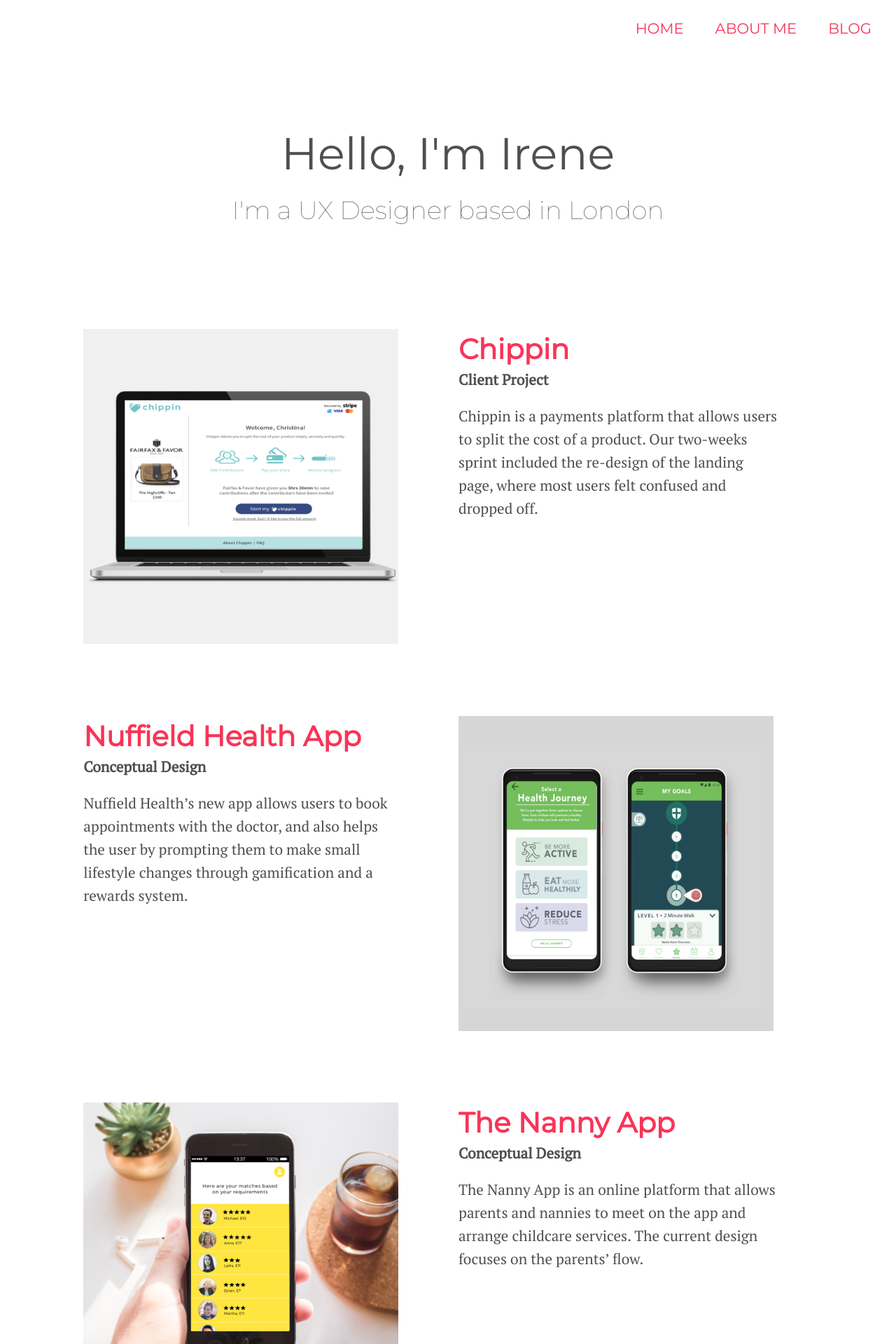
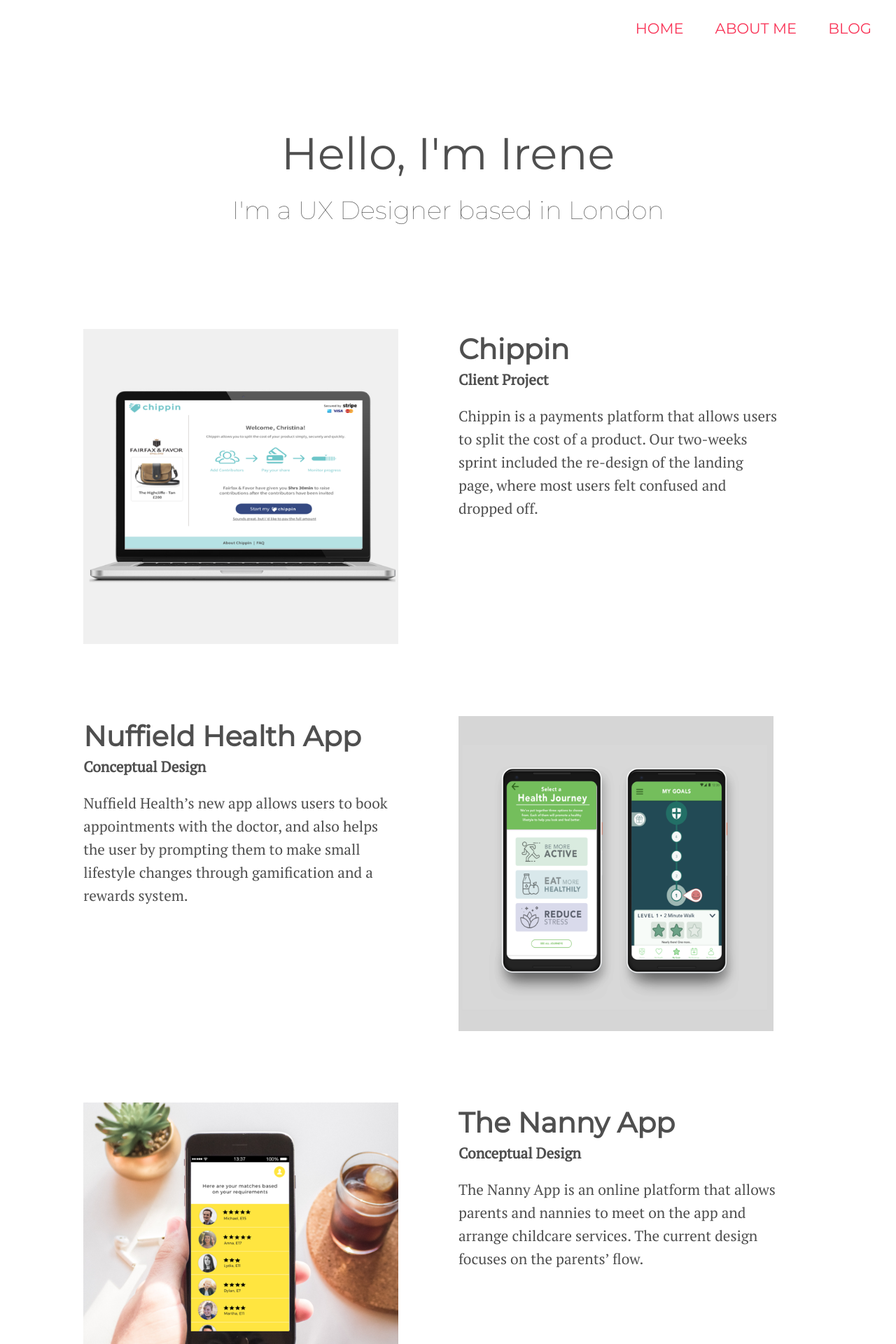
Before and after one commit to irenealgi/irenealegre.com, a Jekyll site: the page built from index.html, in a window 1280 px wide. Shown: the top 1920 px of the page at 70% size. Built offline with Jekyll 4.4.1, drawn with Linux system fonts in a browser that asks for light colours.

Commit message:
Links color and hover
Former-commit-id: bd9587fe68c70955cc7ec35394e49cb0a0db2dff

```diff
--- a/_includes/head.html
+++ b/_includes/head.html
@@ -9,7 +9,7 @@
   <link href="https://fonts.googleapis.com/css?family=PT+Serif" rel="stylesheet">
   <link href="https://cdnjs.cloudflare.com/ajax/libs/normalize/7.0.0/normalize.min.css" rel="stylesheet">
 
+  <link rel="stylesheet" href="css/bootstrap.min.css">
   <link rel="stylesheet" href="css/main.css">
-  <link rel="stylesheet" href="css/bootstrap.min.css">
   <link rel="shortcut icon" href="images/favicon.png" type="image/x-icon">
 </head>
--- a/css/main.scss
+++ b/css/main.scss
@@ -25,6 +25,11 @@
 
   > a {
     font-family: $sans_serif_font_family;
+    color: $accent_color;
+    text-decoration: none;
+  }
+
+  > a:hover {
     color: $accent_color;
     text-decoration: none;
   }
@@ -70,7 +75,12 @@
   font-size: 40px;
   font-weight: bold;
   text-decoration: none;
+  color: $main_color;
+}
+
+.home_project_title:hover {
   color: $accent_color;
+  text-decoration: none;
 }
 
 .home_project_type {
@@ -111,6 +121,15 @@
   color: #B5B5B5;
 }
 
+a {
+  color: $accent_color;
+  text-decoration: none;
+}
+
+a:hover {
+  color: $accent_color;
+}
+
 img {
   max-width: 100%;
 }
```
